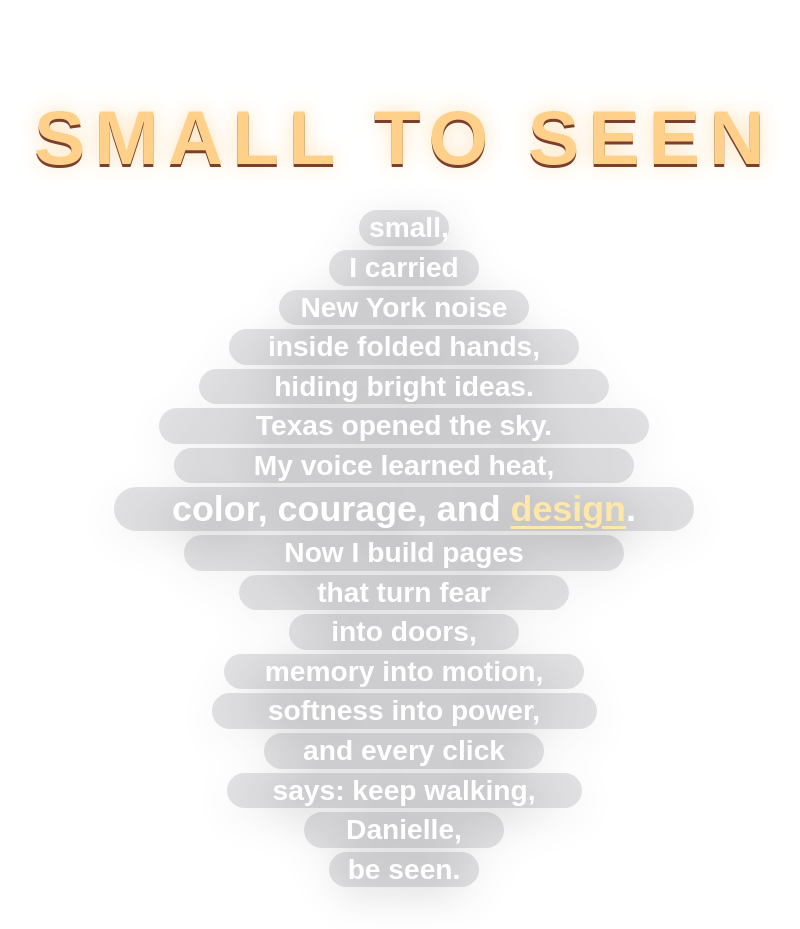
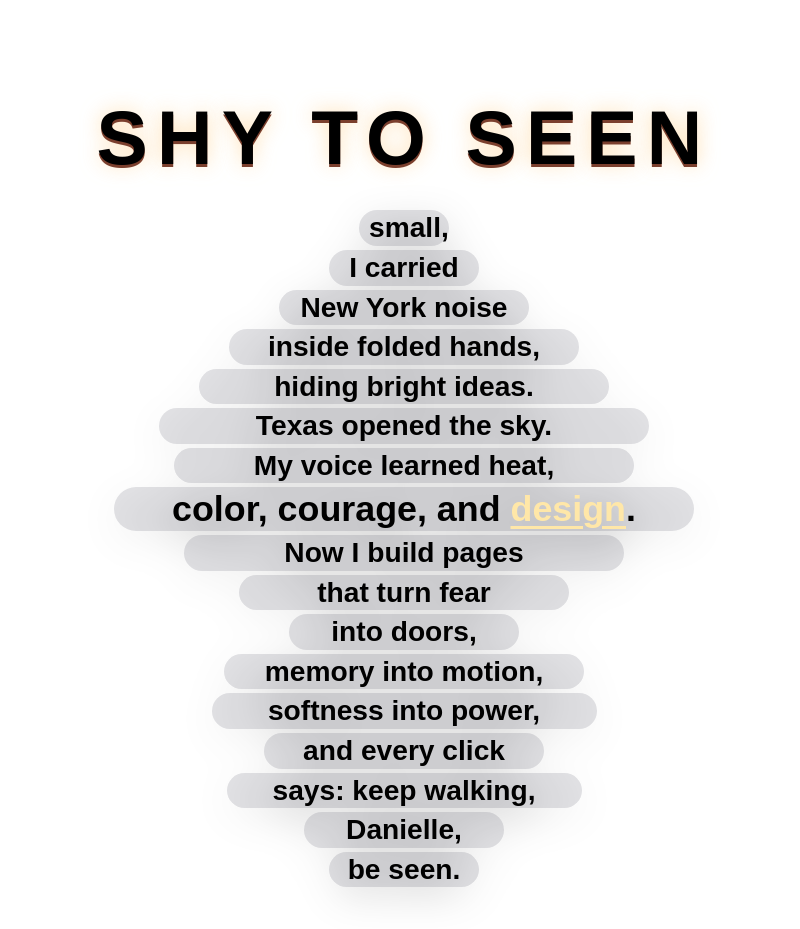
Before and after one commit to DanieJ50/assignment-1-manifesto, a plain HTML site: page index.html in a window 1280 px wide. Shown: the whole page, without its empty margins (236-1036 px from the left). Drawn offline with Linux system fonts and the light colour scheme.

Commit message:
Update index.html
updated colors

```diff
--- a/index.html
+++ b/index.html
@@ -16,7 +16,7 @@
         radial-gradient(circle at 70% 40%, rgba(255, 205, 87, 0.95), transparent 28%),
         solid-color(000000);
       font-family: Arial, "Arial Regular", san serif;
-      color: #ffffff;
+      color: 000000;
     }
 
     main {
@@ -31,7 +31,7 @@
       font-size: clamp(2.2rem, 6vw, 5rem);
       letter-spacing: 0.12em;
       text-transform: uppercase;
-      color: #ffd08a;
+      color: ffffff;
       text-shadow: 0 3px 0 #7b3f2d, 0 0 20px rgba(255, 208, 138, 0.65);
     }
 
@@ -95,7 +95,7 @@
 
 <body>
   <main>
-    <h1>Small to Seen</h1>
+    <h1>Shy to Seen</h1>
 
     <section class="poem" aria-label="Concrete poem: Small to Seen">
       <span class="line w1">small,</span>
```
